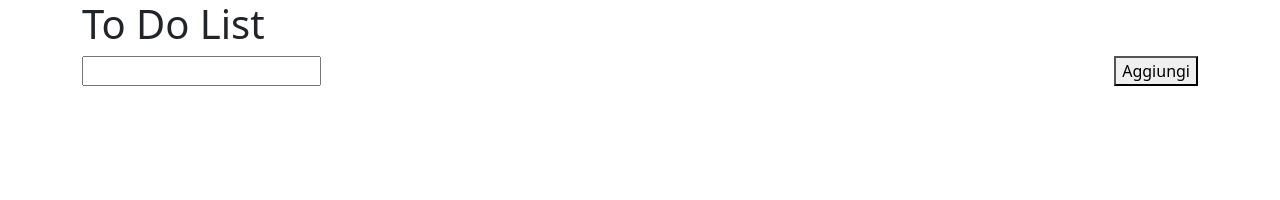
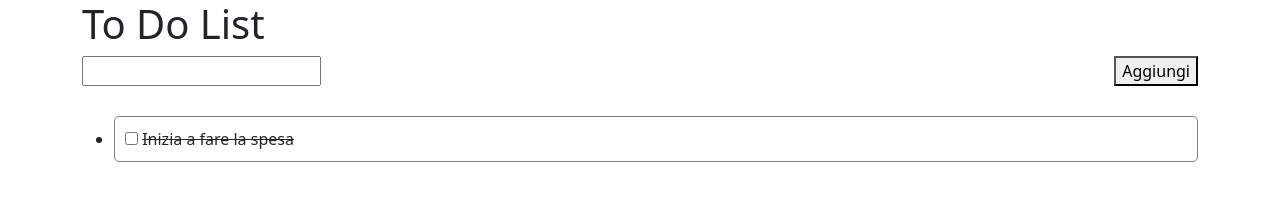
Before and after one commit to maino1997/vue-todolist, a plain HTML site: page index.html in a window 1280 px wide. Drawn offline with nearby package versions, Linux system fonts and the light colour scheme.

Commit message:
milestone 1 and 3

```diff
--- a/index.html
+++ b/index.html
@@ -8,6 +8,7 @@
     <!-- CSS only -->
     <link href="https://cdn.jsdelivr.net/npm/bootstrap@5.1.3/dist/css/bootstrap.min.css" rel="stylesheet"
         integrity="sha384-1BmE4kWBq78iYhFldvKuhfTAU6auU8tT94WrHftjDbrCEXSU1oBoqyl2QvZ6jIW3" crossorigin="anonymous">
+    <link rel="stylesheet" href="style.css">
     <script src="https://cdn.jsdelivr.net/npm/vue@2.6.14/dist/vue.js"></script>
     <title>Document</title>
 </head>
@@ -21,7 +22,10 @@
                 <button @click="getText">Aggiungi</button>
             </div>
             <ul>
-                <li v-for="(item , index) in list">{{ item.text }}</li>
+                <li v-for="(item , index) in list">
+                    <input type="checkbox" @click="toggleDone(index)"> <span :class=" {done : item.done}">{{ item.text
+                        }}</span>
+                </li>
             </ul>
         </div>
     </div>
--- a/script.js
+++ b/script.js
@@ -6,8 +6,12 @@ var app = new Vue({
     el: "#root",
     data: {
         userText: '',
+        done: false,
         list: [
-
+            {
+                text: 'Inizia a fare la spesa',
+                done: true,
+            },
         ],
     },
 
@@ -15,11 +19,17 @@ var app = new Vue({
         getText() {
             const newObject = {
                 text: this.userText,
+                done: false,
             }
 
             console.log(this.list);
 
             this.list.push(newObject);
         },
+
+        toggleDone(index) {
+            this.list[index].done = !this.list[index].done;
+            console.log(this.list[index].done);
+        }
     },
 });
--- a/style.css
+++ b/style.css
@@ -1,5 +1,13 @@
 li{
-    height: 50px;
     border: 1px solid grey;
-    border-radius: 10px;
+    border-radius: 5px;
+    padding: 10px;
 }
+
+.done{
+    text-decoration: line-through;
+}
+
+ul{
+    margin-top: 30px;
+}
```
